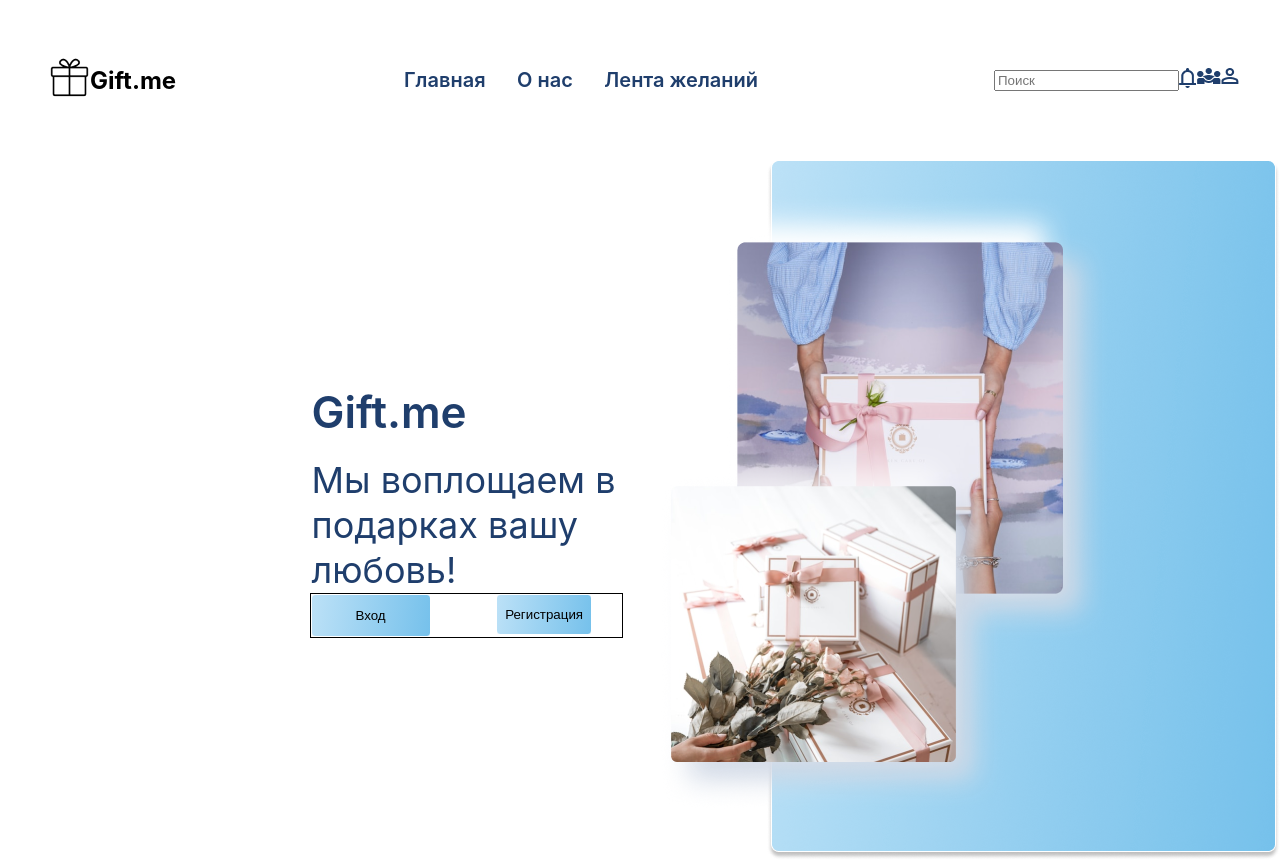
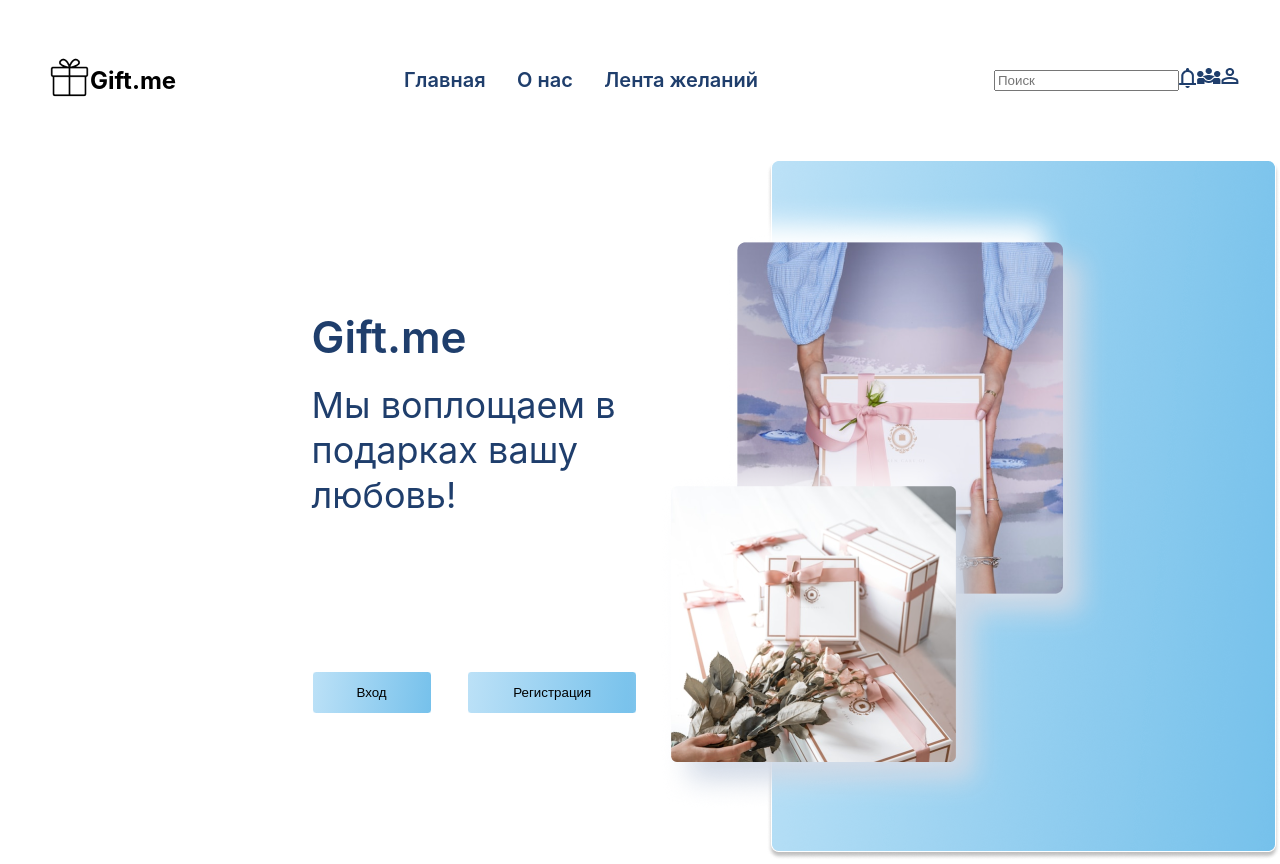
Before and after one commit to beibus/gift.me, a React (Create React App) app: page / in a window 1280 px wide. Built offline with nearby package versions, Linux system fonts and the light colour scheme.

Commit message:
hero container button styling

```diff
--- a/src/components/Hero/HeroContainer.css
+++ b/src/components/Hero/HeroContainer.css
@@ -32,6 +32,7 @@ button {
   flex-direction: column;
   align-items: flex-start;
   width: 50%;
+  height: 45vh;
 }
 
 .hero-title {
@@ -56,7 +57,6 @@ button {
   display: flex;
   justify-content: space-between;
   width: 50%;
-  border: 1px solid black;
 }
 
 .button-enter {
@@ -75,3 +75,12 @@ button {
   left: 268px;
   top: 497px;
 }
+
+.register {
+  padding: 12px 8px;
+  gap: 8px;
+  width: 170px;
+  height: 43px;
+  left: 438px;
+  top: 497px;
+}
--- a/src/components/Hero/HeroContainer.jsx
+++ b/src/components/Hero/HeroContainer.jsx
@@ -17,7 +17,7 @@ const HeroContainer = () => {
           </div>
 
           <div className='button-login'>
-          <button>Регистрация</button>
+          <button className='register'>Регистрация</button>
           </div>
         </div>
 
```
